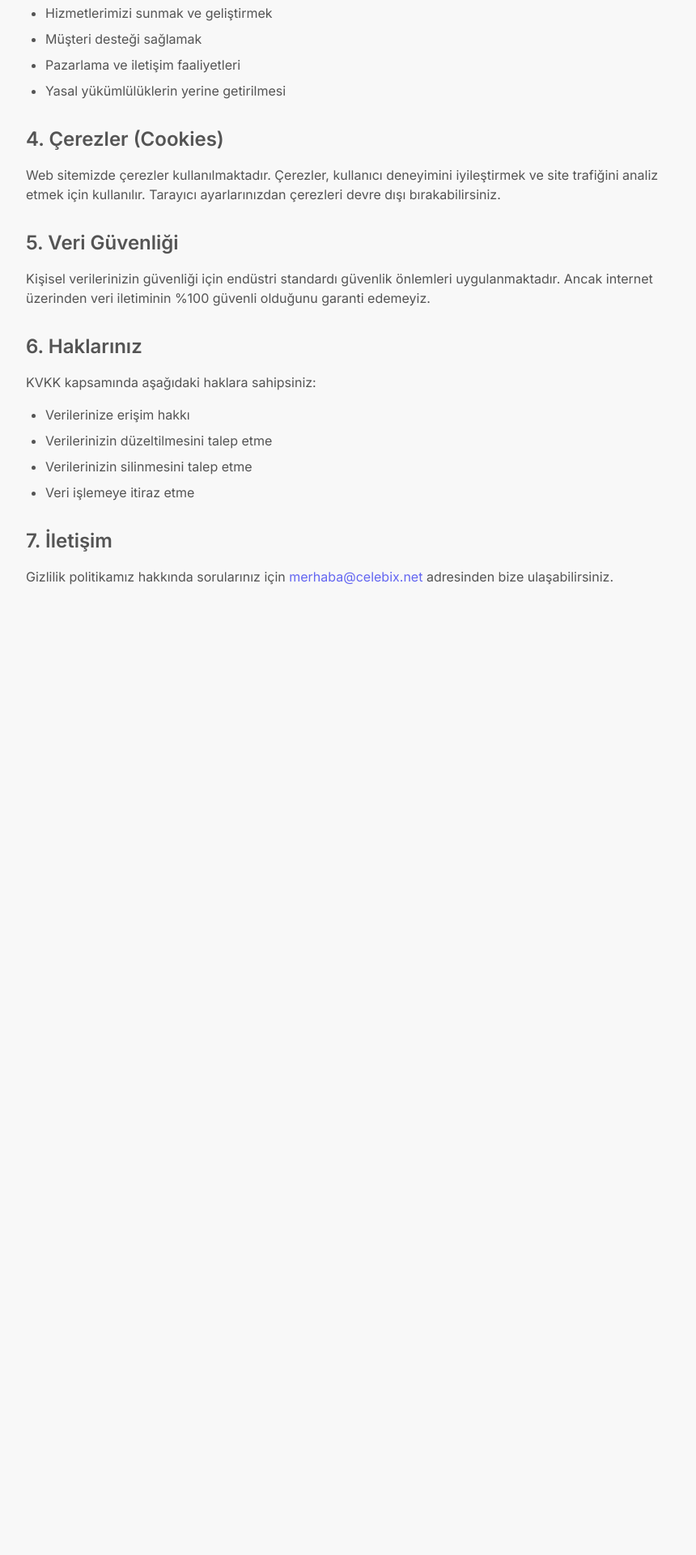
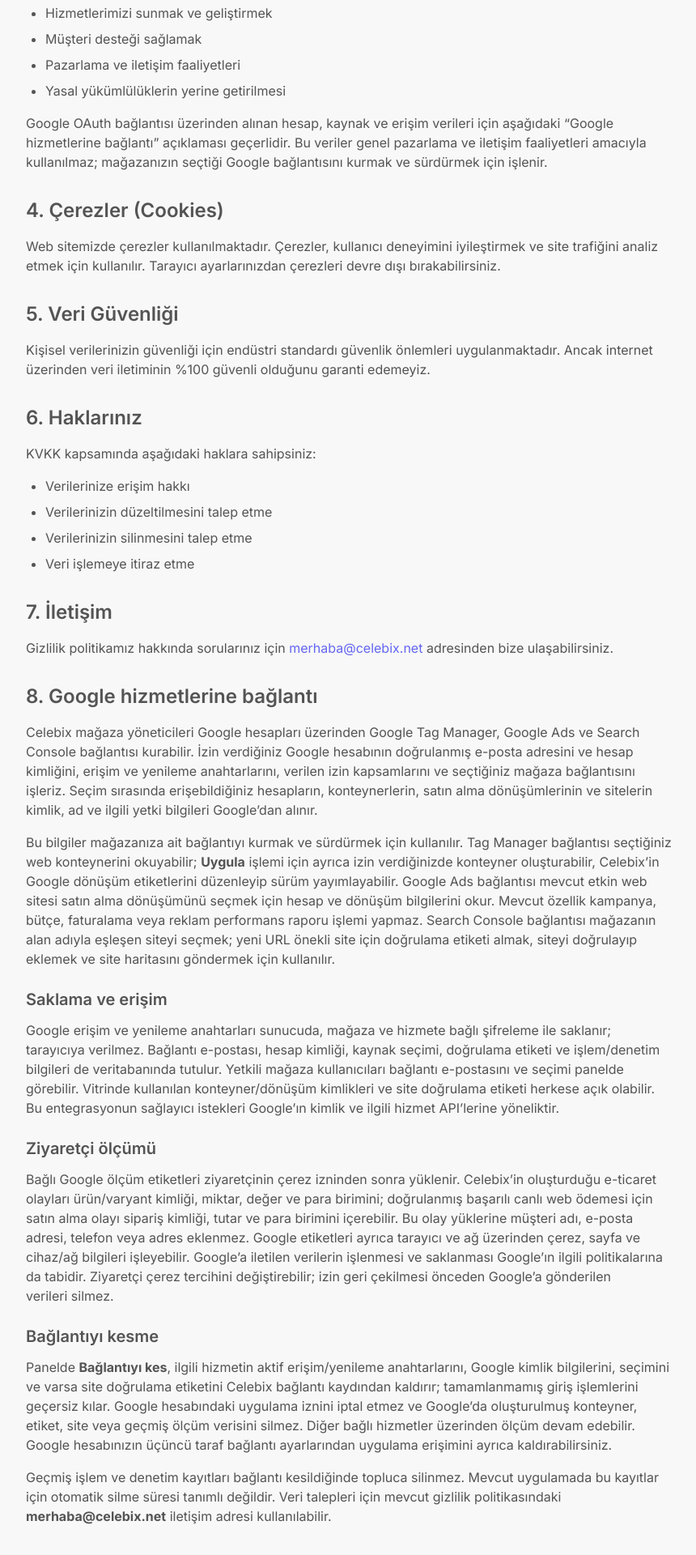
Before and after one commit to Webintoshi/celebix, a Next.js app: page /en/gizlilik in a window 1280 px wide. Shown: the part 688-2608 px from the top of the page at 81% size, without its empty margins (208-1068 px from the left). Before the commit the page ends 1508 px from the top, so only its background shows below. Built offline with nearby package versions, Linux system fonts and the light colour scheme.

Commit message:
fix: retain live Google connection privacy disclosure

```diff
--- a/app/[locale]/gizlilik/page.tsx
+++ b/app/[locale]/gizlilik/page.tsx
@@ -30,7 +30,7 @@
 
         <div className="prose prose-lg max-w-none text-dark-900/80">
           <p className="text-sm text-dark-900/50 mb-8">
-            Son güncellenme tarihi: 2026
+            Son güncellenme tarihi: 8 Ekim 2026
           </p>
 
           <h2 className="text-2xl font-semibold mt-8 mb-4">1. Veri Sorumlusu</h2>
@@ -58,6 +58,12 @@
             <li>Pazarlama ve iletişim faaliyetleri</li>
             <li>Yasal yükümlülüklerin yerine getirilmesi</li>
           </ul>
+          <p className="mb-4">
+            Google OAuth bağlantısı üzerinden alınan hesap, kaynak ve erişim verileri
+            için aşağıdaki “Google hizmetlerine bağlantı” açıklaması geçerlidir. Bu
+            veriler genel pazarlama ve iletişim faaliyetleri amacıyla kullanılmaz;
+            mağazanızın seçtiği Google bağlantısını kurmak ve sürdürmek için işlenir.
+          </p>
 
           <h2 className="text-2xl font-semibold mt-8 mb-4">4. Çerezler (Cookies)</h2>
           <p className="mb-4">
@@ -90,6 +96,32 @@
             </a>{" "}
             adresinden bize ulaşabilirsiniz.
           </p>
+
+          <h2 className="text-2xl font-semibold mt-8 mb-4">8. Google hizmetlerine bağlantı</h2>
+          <p className="mb-4">
+            Celebix mağaza yöneticileri Google hesapları üzerinden Google Tag Manager, Google Ads ve Search Console bağlantısı kurabilir. İzin verdiğiniz Google hesabının doğrulanmış e-posta adresini ve hesap kimliğini, erişim ve yenileme anahtarlarını, verilen izin kapsamlarını ve seçtiğiniz mağaza bağlantısını işleriz. Seçim sırasında erişebildiğiniz hesapların, konteynerlerin, satın alma dönüşümlerinin ve sitelerin kimlik, ad ve ilgili yetki bilgileri Google’dan alınır.
+          </p>
+          <p className="mb-4">
+            Bu bilgiler mağazanıza ait bağlantıyı kurmak ve sürdürmek için kullanılır. Tag Manager bağlantısı seçtiğiniz web konteynerini okuyabilir; <strong>Uygula</strong> işlemi için ayrıca izin verdiğinizde konteyner oluşturabilir, Celebix’in Google dönüşüm etiketlerini düzenleyip sürüm yayımlayabilir. Google Ads bağlantısı mevcut etkin web sitesi satın alma dönüşümünü seçmek için hesap ve dönüşüm bilgilerini okur. Mevcut özellik kampanya, bütçe, faturalama veya reklam performans raporu işlemi yapmaz. Search Console bağlantısı mağazanın alan adıyla eşleşen siteyi seçmek; yeni URL önekli site için doğrulama etiketi almak, siteyi doğrulayıp eklemek ve site haritasını göndermek için kullanılır.
+          </p>
+
+          <h3 className="text-xl font-semibold mt-6 mb-3">Saklama ve erişim</h3>
+          <p className="mb-4">
+            Google erişim ve yenileme anahtarları sunucuda, mağaza ve hizmete bağlı şifreleme ile saklanır; tarayıcıya verilmez. Bağlantı e-postası, hesap kimliği, kaynak seçimi, doğrulama etiketi ve işlem/denetim bilgileri de veritabanında tutulur. Yetkili mağaza kullanıcıları bağlantı e-postasını ve seçimi panelde görebilir. Vitrinde kullanılan konteyner/dönüşüm kimlikleri ve site doğrulama etiketi herkese açık olabilir. Bu entegrasyonun sağlayıcı istekleri Google’ın kimlik ve ilgili hizmet API’lerine yöneliktir.
+          </p>
+
+          <h3 className="text-xl font-semibold mt-6 mb-3">Ziyaretçi ölçümü</h3>
+          <p className="mb-4">
+            Bağlı Google ölçüm etiketleri ziyaretçinin çerez izninden sonra yüklenir. Celebix’in oluşturduğu e-ticaret olayları ürün/varyant kimliği, miktar, değer ve para birimini; doğrulanmış başarılı canlı web ödemesi için satın alma olayı sipariş kimliği, tutar ve para birimini içerebilir. Bu olay yüklerine müşteri adı, e-posta adresi, telefon veya adres eklenmez. Google etiketleri ayrıca tarayıcı ve ağ üzerinden çerez, sayfa ve cihaz/ağ bilgileri işleyebilir. Google’a iletilen verilerin işlenmesi ve saklanması Google’ın ilgili politikalarına da tabidir. Ziyaretçi çerez tercihini değiştirebilir; izin geri çekilmesi önceden Google’a gönderilen verileri silmez.
+          </p>
+
+          <h3 className="text-xl font-semibold mt-6 mb-3">Bağlantıyı kesme</h3>
+          <p className="mb-4">
+            Panelde <strong>Bağlantıyı kes</strong>, ilgili hizmetin aktif erişim/yenileme anahtarlarını, Google kimlik bilgilerini, seçimini ve varsa site doğrulama etiketini Celebix bağlantı kaydından kaldırır; tamamlanmamış giriş işlemlerini geçersiz kılar. Google hesabındaki uygulama iznini iptal etmez ve Google’da oluşturulmuş konteyner, etiket, site veya geçmiş ölçüm verisini silmez. Diğer bağlı hizmetler üzerinden ölçüm devam edebilir. Google hesabınızın üçüncü taraf bağlantı ayarlarından uygulama erişimini ayrıca kaldırabilirsiniz.
+          </p>
+          <p className="mb-4">
+            Geçmiş işlem ve denetim kayıtları bağlantı kesildiğinde topluca silinmez. Mevcut uygulamada bu kayıtlar için otomatik silme süresi tanımlı değildir. Veri talepleri için mevcut gizlilik politikasındaki <strong>merhaba@celebix.net</strong> iletişim adresi kullanılabilir.
+          </p>
         </div>
       </div>
     </div>
```
